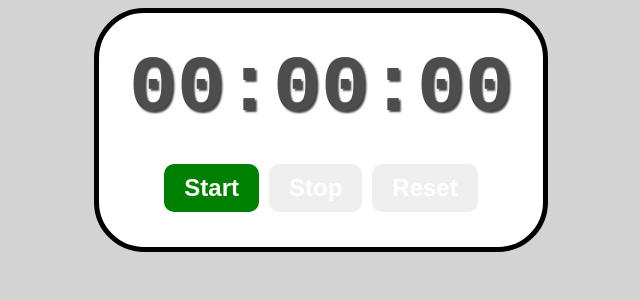
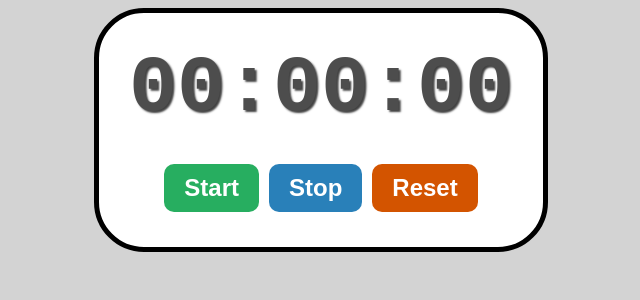
Before and after one commit to tanjirhc/stopWatch, a React (Vite) app: page / in a window 1280 px wide. Shown: the top 300 px of the page, without its empty margins (319-959 px from the left). Built offline with nearby package versions, Linux system fonts and the light colour scheme.

Commit message:
button style complete

```diff
--- a/src/index.css
+++ b/src/index.css
@@ -33,5 +33,20 @@ body{
   transition: background-color 0.5s ease;
 }
 .start-button{
-  background-color: green;
+  background-color: #27ae60;
 }
+.start-button:hover{
+  background-color: #2ecc71;
+}
+.stop-button{
+  background-color: #2980b9;
+}
+.stop-button:hover{
+  background-color: #3498db;
+}
+.reset-button{
+  background-color: #d35400;
+}
+.reset-button:hover{
+  background-color: #e67e22;
+}
```
